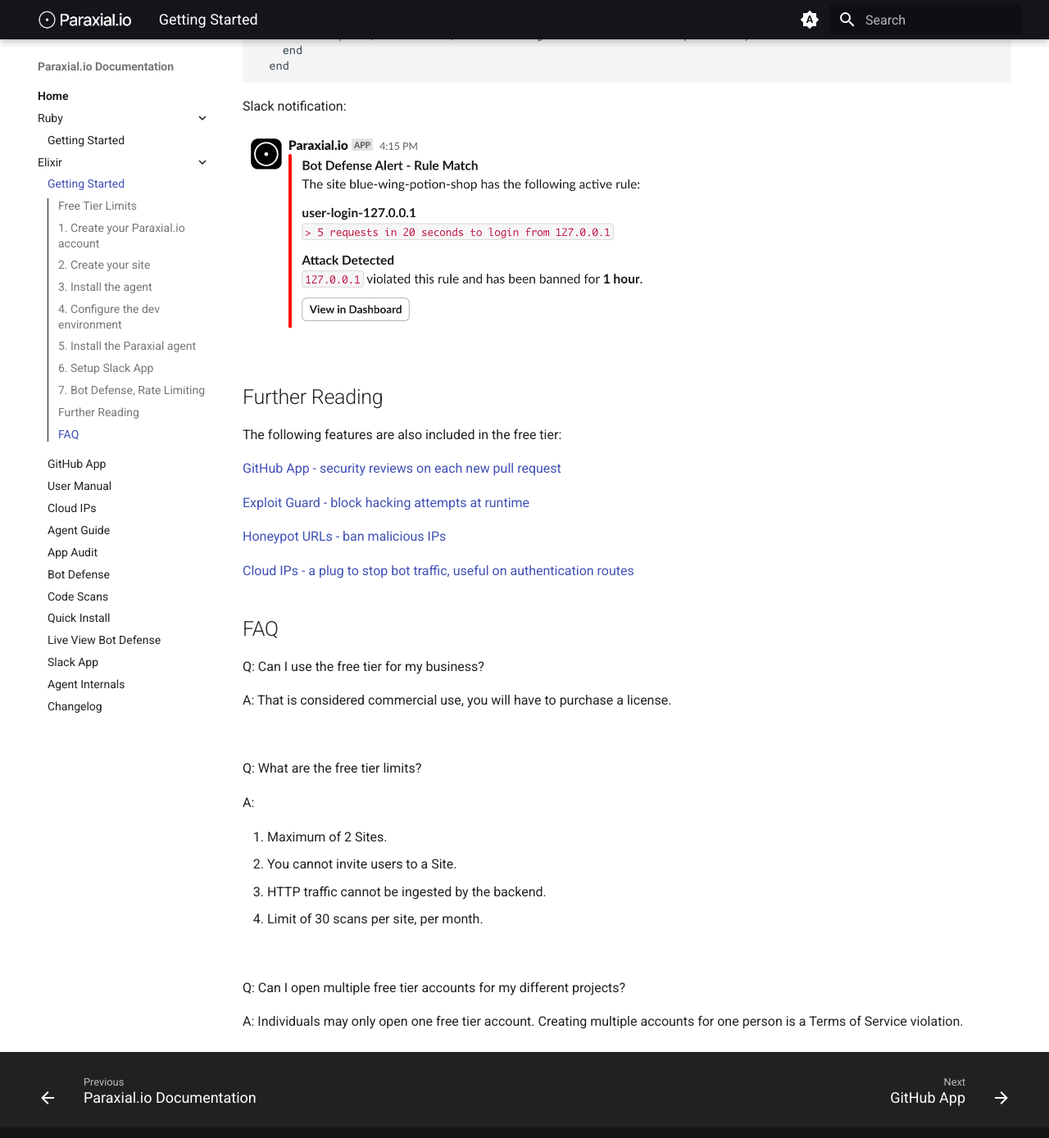
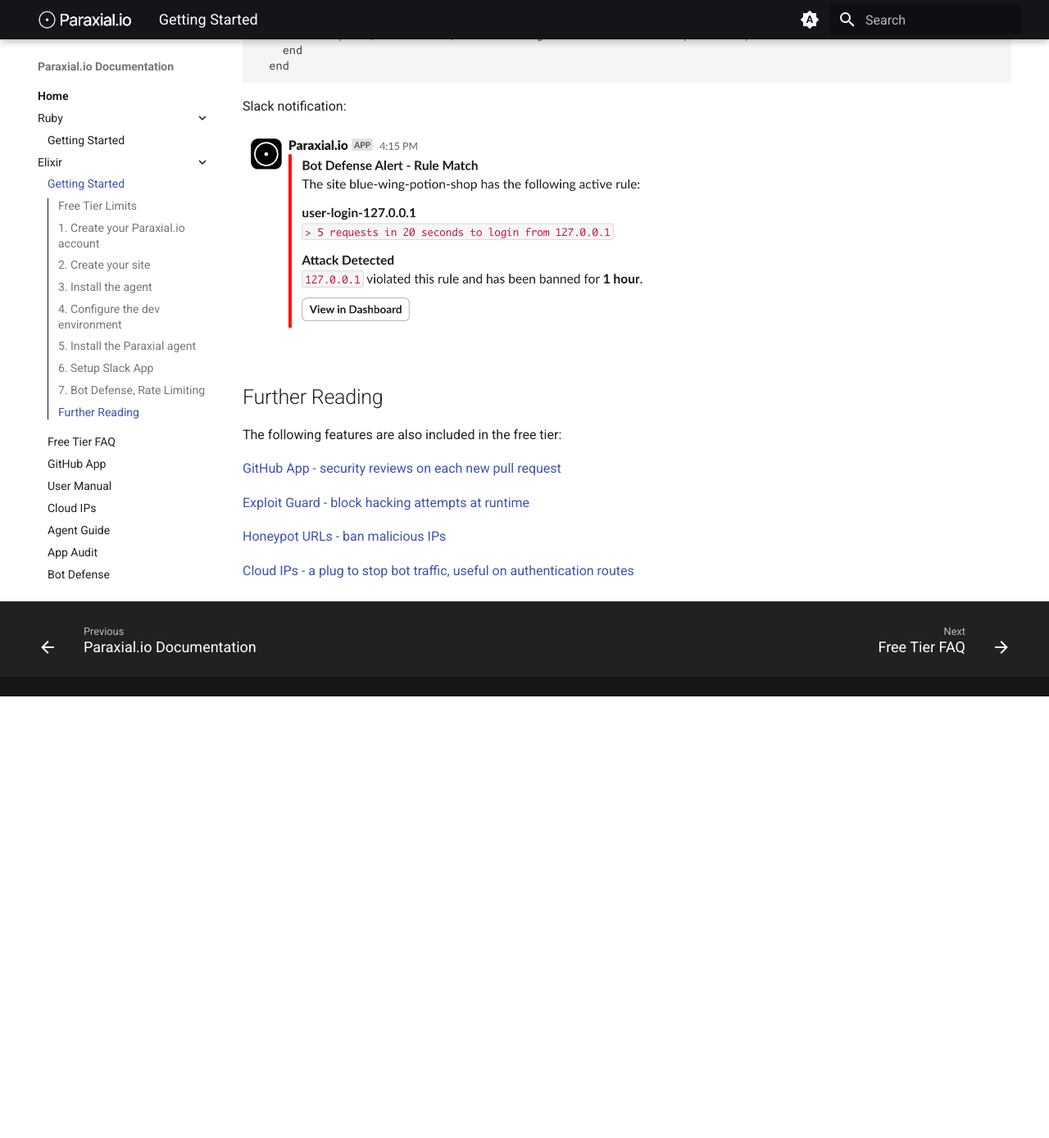
Before and after one commit to paraxialio/documentation, an MkDocs documentation site: the page built from docs/elixir/start.md, in a window 1280 px wide and 1400 px high, scrolled down 7114 px. Shown: the top 1389 px of the window at 82% size. Built offline with MkDocs 1.6.1 and Material for MkDocs 9.7.7, drawn with Linux system fonts in a browser that asks for light colours; after the commit the page ends 7964 px from its top, so only the background shows below that; some of the changed text lies outside the part shown.

Commit message:
add free tier far

```diff
--- a/docs/elixir/start.md
+++ b/docs/elixir/start.md
@@ -13,7 +13,7 @@ If you have questions about Paraxial, need enterprise support, or would like to
 
 ## 1. Create your Paraxial.io account
 
-Go to https://app.paraxial.io/ in your web browser. Create a new account. You will receive a confirmation email, use it to confirm your account and sign in. You have no sites at this point.
+Go to [https://app.paraxial.io/](https://app.paraxial.io/) in your web browser. Create a new account. You will receive a confirmation email, use it to confirm your account and sign in. You have no sites at this point.
 
 ## 2. Create your site
 
@@ -211,29 +211,3 @@ The following features are also included in the free tier:
 [Honeypot URLs - ban malicious IPs](./user_manual.md#11-honeypot-urls)
 
 [Cloud IPs - a plug to stop bot traffic, useful on authentication routes](./cloud_ips.md)
-
-
-## FAQ
-
-Q: Can I use the free tier for my business?
-
-A: That is considered commercial use, you will have to purchase a license.
-
-<br>
-
-Q: What are the free tier limits?
-
-A:
-
-<ol class="list-decimal pl-10 space-y-2">
-<li>Maximum of 2 Sites.</li>
-<li>You cannot invite users to a Site.</li>
-<li>HTTP traffic cannot be ingested by the backend.</li>
-<li>Limit of 30 scans per site, per month.</li>
-</ol>
-
-<br>
-
-Q: Can I open multiple free tier accounts for my different projects?
-
-A: Individuals may only open one free tier account. Creating multiple accounts for one person is a Terms of Service violation.
--- a/mkdocs.yml
+++ b/mkdocs.yml
@@ -9,6 +9,7 @@ nav:
     - Getting Started: ./ruby/start.md
   - Elixir:
     - Getting Started: ./elixir/start.md
+    - Free Tier FAQ: ./elixir/free_tier_faq.md
     - GitHub App: ./elixir/github_app.md
     - User Manual: ./elixir/user_manual.md
     - Cloud IPs: ./elixir/cloud_ips.md
```
Also changed, not shown: docs/elixir/free_tier_faq.md (added, +28 -0 lines).
